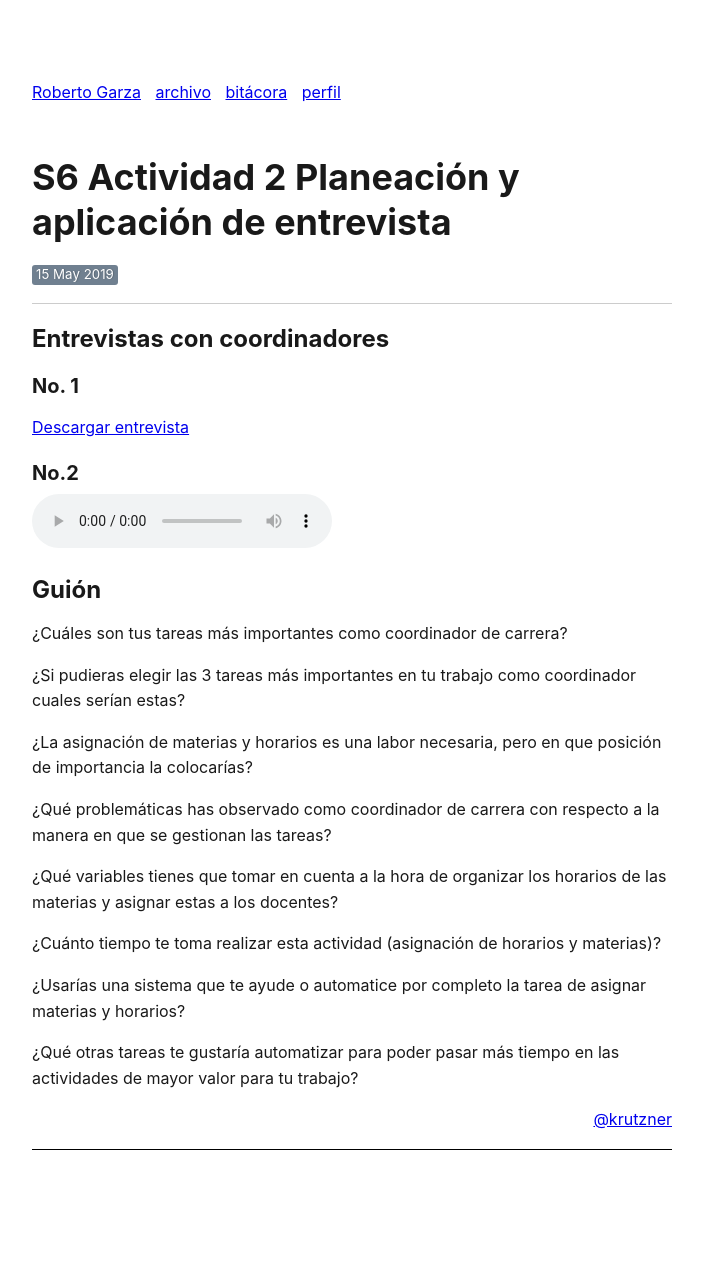
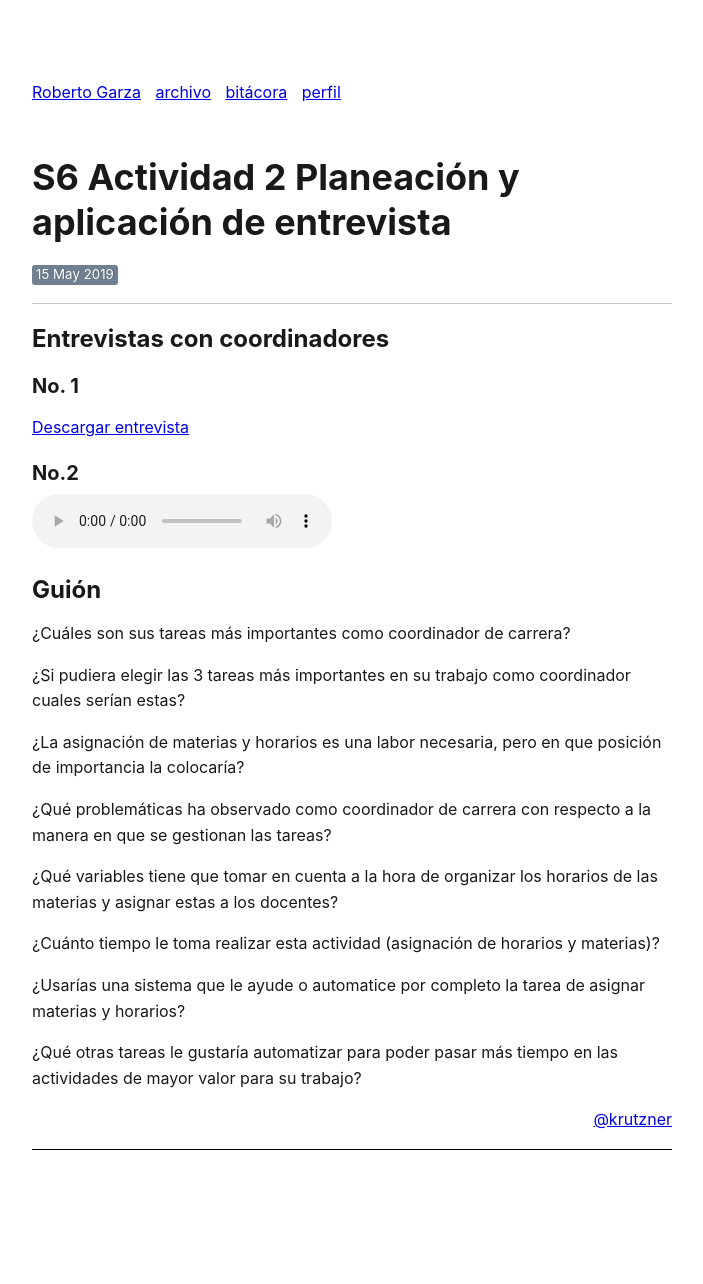
Before and after one commit to totogarza/paxos, a Jekyll site: the page built from _posts/2019-05-15-s6-actividad-2-planeacion-y-aplicacion-de-entrevista.md, in a window 1280 px wide. Shown: the whole page, without its empty margins (288-991 px from the left). Built offline with Jekyll 4.4.1, drawn with Linux system fonts in a browser that asks for light colours; comment, search, counter and statistics services are not loaded.

Commit message:
cambio en tipo de persona

```diff
--- a/_posts/2019-05-15-s6-actividad-2-planeacion-y-aplicacion-de-entrevista.md
+++ b/_posts/2019-05-15-s6-actividad-2-planeacion-y-aplicacion-de-entrevista.md
@@ -22,18 +22,18 @@ Tu navegador no es compatible con elementos de audio.
 
 ## Guión
 
-¿Cuáles son tus tareas más importantes como coordinador de carrera?
+¿Cuáles son sus tareas más importantes como coordinador de carrera?
 
-¿Si pudieras elegir las 3 tareas más importantes en tu trabajo como coordinador cuales serían estas?
+¿Si pudiera elegir las 3 tareas más importantes en su trabajo como coordinador cuales serían estas?
 
-¿La asignación de materias y horarios es una labor necesaria, pero en que posición de importancia la colocarías?
+¿La asignación de materias y horarios es una labor necesaria, pero en que posición de importancia la colocaría?
 
-¿Qué problemáticas has observado como coordinador de carrera con respecto a la manera en que se gestionan las tareas?
+¿Qué problemáticas ha observado como coordinador de carrera con respecto a la manera en que se gestionan las tareas?
 
-¿Qué variables tienes que tomar en cuenta a la hora de organizar los horarios de las materias y asignar estas a los docentes?
+¿Qué variables tiene que tomar en cuenta a la hora de organizar los horarios de las materias y asignar estas a los docentes?
 
-¿Cuánto tiempo te toma realizar esta actividad (asignación de horarios y materias)?
+¿Cuánto tiempo le toma realizar esta actividad (asignación de horarios y materias)?
 
-¿Usarías una sistema que te ayude o  automatice por completo la tarea de asignar materias y horarios?
+¿Usarías una sistema que le ayude o  automatice por completo la tarea de asignar materias y horarios?
 
-¿Qué otras tareas te gustaría automatizar para poder pasar más tiempo en las actividades de mayor valor para tu trabajo?
+¿Qué otras tareas le gustaría automatizar para poder pasar más tiempo en las actividades de mayor valor para su trabajo?
```
